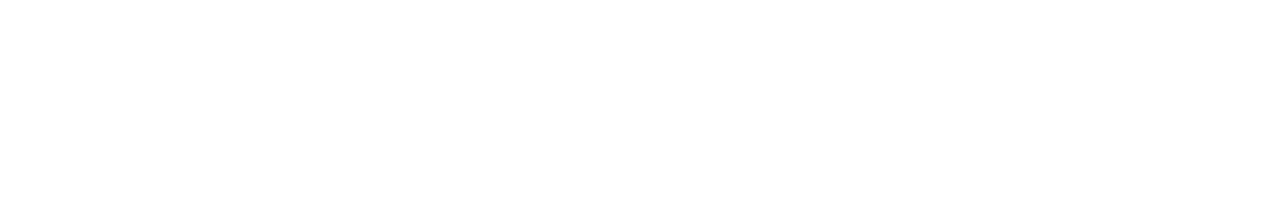
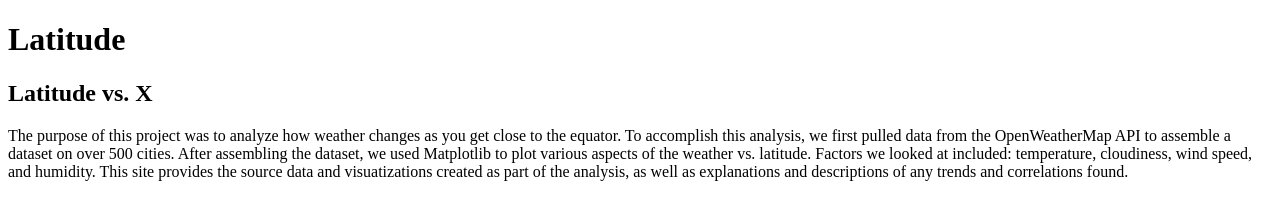
Before and after one commit to ronbfernandez/Web-Design-Challenge, a plain HTML site: page index.html in a window 1280 px wide. Drawn offline with Linux system fonts and the light colour scheme.

Commit message:
updating html code with 1st pass at landing page

```diff
--- a/index.html
+++ b/index.html
@@ -4,8 +4,21 @@
     <meta charset="UTF-8">
     <meta http-equiv="X-UA-Compatible" content="IE=edge">
     <meta name="viewport" content="width=device-width, initial-scale=1.0">
-    <title>Document</title>
+    <title>Weather Data</title>
 </head>
+<h1>Latitude</h1>
+<h2>Latitude vs. X</h2>
+
+<p>The purpose of this project was to analyze how weather changes as you get close to the equator.
+    To accomplish this analysis, we first pulled data from the OpenWeatherMap API to assemble a dataset
+    on over 500 cities.
+
+    After assembling the dataset, we used Matplotlib to plot various aspects of the weather vs. latitude.
+    Factors we looked at included: temperature, cloudiness, wind speed, and humidity.  This site provides the
+    source data and visuatizations created as part of the analysis, as well as explanations and descriptions
+    of any trends and correlations found.
+</p>
+
 <body>
 
 </body>
```
